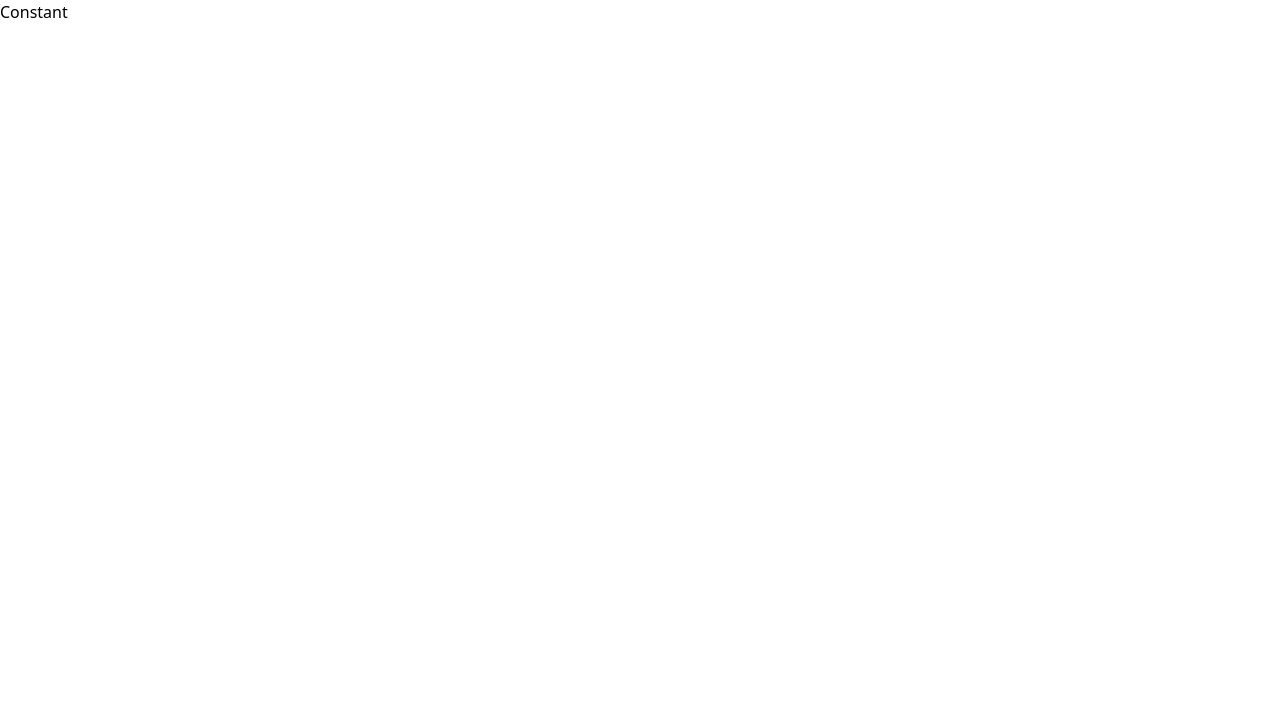
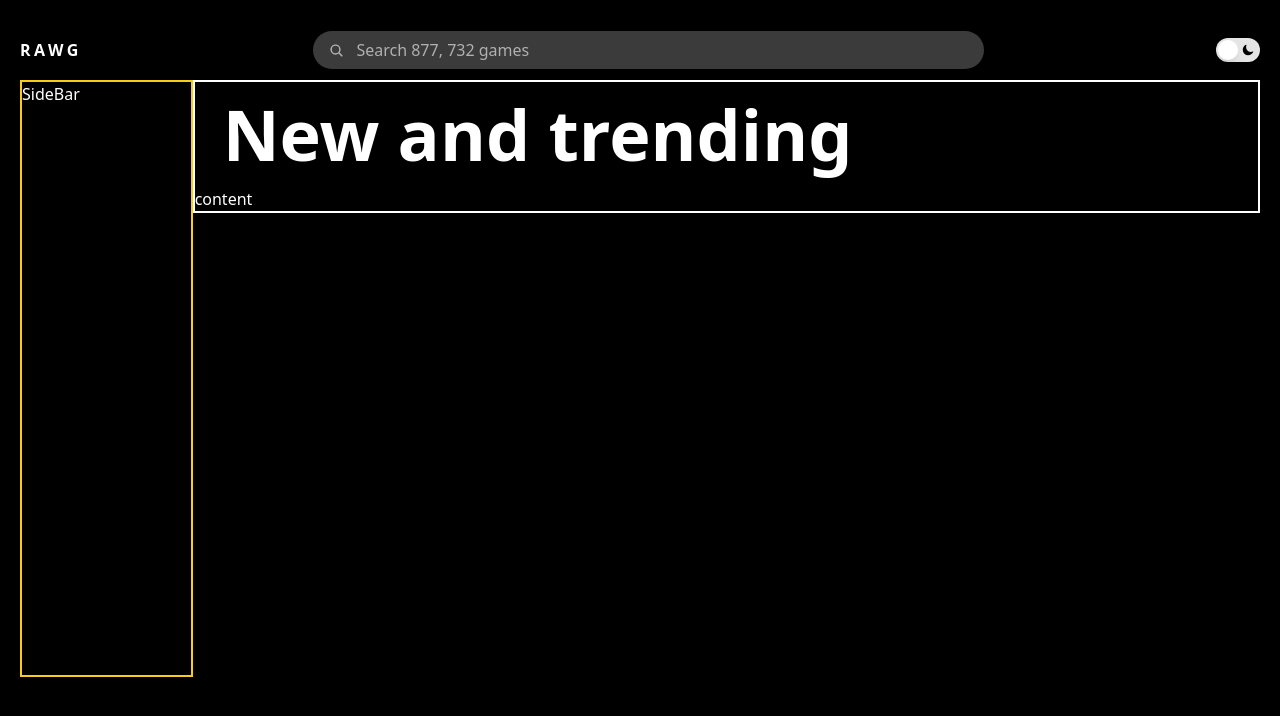
Before and after one commit to atif-ghafoor/rawg, a React (Vite) app: page / in a window 1280 px wide. Shown: the top 716 px of the page. Built offline with nearby package versions, Linux system fonts and the light colour scheme.

Commit message:
complete nav bar ui

```diff
--- a/index.html
+++ b/index.html
@@ -8,7 +8,7 @@
   <title>Rawg</title>
 </head>
 
-<body>
+<body style="background-color: black; padding:20px; color: white;">
   <div id="root"></div>
   <script type="module" src="/src/main.tsx"></script>
 </body>
--- a/package.json
+++ b/package.json
@@ -10,11 +10,14 @@
     "preview": "vite preview"
   },
   "dependencies": {
+    "@radix-ui/react-label": "^2.1.0",
+    "@radix-ui/react-switch": "^1.1.1",
     "class-variance-authority": "^0.7.1",
     "clsx": "^2.1.1",
     "lucide-react": "^0.462.0",
     "react": "^18.3.1",
     "react-dom": "^18.3.1",
+    "react-icons": "^5.3.0",
     "tailwind-merge": "^2.5.5",
     "tailwindcss-animate": "^1.0.7"
   },
--- a/src/App.tsx
+++ b/src/App.tsx
@@ -1,10 +1,10 @@
-import Constant from "./components/Constant";
+import Maintainse from "./Maintainse";
 import "./App.css";
 
 function App() {
   return (
     <>
-      <Constant />
+      <Maintainse />
     </>
   );
 }
--- /dev/null
+++ b/src/Maintainse.tsx
@@ -0,0 +1,17 @@
+import Content from "./components/Content/Content";
+import NavBar from "./components/NavBar/NavBar";
+import SideBar from "./components/SideBar/SideBar";
+
+const Constant = () => {
+  return (
+    <>
+      <NavBar />
+      <div className="flex">
+        <SideBar />
+        <Content />
+      </div>
+    </>
+  );
+};
+
+export default Constant;
--- a/src/components/Constant.tsx
+++ /dev/null
@@ -1,5 +0,0 @@
-const Constant = () => {
-  return <div>Constant</div>;
-};
-
-export default Constant;
--- /dev/null
+++ b/src/components/Content/Content.tsx
@@ -0,0 +1,14 @@
+import Heading from "./Heading";
+
+const content = () => {
+  return (
+    <>
+      <div className="w-full h-full border-white border-2">
+        <Heading />
+        <div>content</div>
+      </div>
+    </>
+  );
+};
+
+export default content;
--- /dev/null
+++ b/src/components/Content/Heading.tsx
@@ -0,0 +1,9 @@
+interface Props {
+  text?: string;
+}
+
+const Heading = ({ text = "New and trending" }: Props) => {
+  return <h1 className="text-[70px] pl-7 font-bold">{text}</h1>;
+};
+
+export default Heading;
--- a/src/components/NavBar/NavBar.tsx
+++ b/src/components/NavBar/NavBar.tsx
@@ -0,0 +1,20 @@
+import Search from "../ui/search";
+import { Switch } from "..//ui/switch";
+
+const NavBar = () => {
+  return (
+    <div className="h-[60px] flex items-center justify-between">
+      <h1 className="logo font-extrabold -tracking-[-3.5px]">
+        <a href="/">RAWG</a>
+      </h1>
+      <div>
+        <Search />
+      </div>
+      <div className="flex shadow-md items-center space-x-2">
+        <Switch id="theme" />
+      </div>
+    </div>
+  );
+};
+
+export default NavBar;
--- a/src/components/SideBar/SideBar.tsx
+++ b/src/components/SideBar/SideBar.tsx
@@ -0,0 +1,9 @@
+const SideBar = () => {
+  return (
+    <div className="h-[597px] w-[200px] border-yellow-400 border-2">
+      SideBar
+    </div>
+  );
+};
+
+export default SideBar;
--- /dev/null
+++ b/src/components/ui/Search.tsx
@@ -0,0 +1,28 @@
+import { useState } from "react";
+import { IoSearch } from "react-icons/io5";
+
+const Search = () => {
+  const [onFocus, setOnFocus] = useState<boolean>(false);
+  return (
+    <div
+      className={
+        onFocus
+          ? "flex items-center rounded-full w-fit text-black bg-white transition-colors duration-300"
+          : "flex items-center rounded-full w-fit text-[#B0B0B0] hover:bg-white hover:text-black bg-[#3B3B3B] transition-colors duration-300"
+      }
+    >
+      <div className=" h-[38px] rounded-full rounded-r-none flex items-center pl-4 bg-transparent">
+        <IoSearch size={"15px"} className="" />
+      </div>
+      <input
+        className="bg-transparent border-0 outline-0 w-[50vw] h-[38px] rounded-full placeholder:text-[#B0B0B0] pl-3 rounded-l-none"
+        placeholder="Search 877, 732 games"
+        type="text"
+        onFocus={() => setOnFocus(true)}
+        onBlur={() => setOnFocus(false)}
+      />
+    </div>
+  );
+};
+
+export default Search;
--- /dev/null
+++ b/src/components/ui/label.tsx
@@ -0,0 +1,24 @@
+import * as React from "react";
+import * as LabelPrimitive from "@radix-ui/react-label";
+import { cva, type VariantProps } from "class-variance-authority";
+
+import { cn } from "../../lib/utils";
+
+const labelVariants = cva(
+  "text-sm font-medium leading-none peer-disabled:cursor-not-allowed peer-disabled:opacity-70"
+);
+
+const Label = React.forwardRef<
+  React.ElementRef<typeof LabelPrimitive.Root>,
+  React.ComponentPropsWithoutRef<typeof LabelPrimitive.Root> &
+    VariantProps<typeof labelVariants>
+>(({ className, ...props }, ref) => (
+  <LabelPrimitive.Root
+    ref={ref}
+    className={cn(labelVariants(), className)}
+    {...props}
+  />
+));
+Label.displayName = LabelPrimitive.Root.displayName;
+
+export { Label };
--- /dev/null
+++ b/src/components/ui/switch.tsx
@@ -0,0 +1,41 @@
+import * as React from "react";
+import * as SwitchPrimitives from "@radix-ui/react-switch";
+import { cn } from "../../lib/utils";
+import { IoSunny, IoMoon } from "react-icons/io5";
+
+const Switch = React.forwardRef<
+  React.ElementRef<typeof SwitchPrimitives.Root>,
+  React.ComponentPropsWithoutRef<typeof SwitchPrimitives.Root>
+>(({ className, ...props }, ref) => (
+  <SwitchPrimitives.Root
+    className={cn(
+      "relative peer inline-flex h-6 w-11 shrink-0 cursor-pointer items-center rounded-full border-2 border-transparent transition-colors focus-visible:outline-none focus-visible:ring-2 focus-visible:ring-neutral-950 focus-visible:ring-offset-2 focus-visible:ring-offset-white disabled:cursor-not-allowed disabled:opacity-50 data-[state=checked]:bg-[#3B3B3B] data-[state=unchecked]:bg-neutral-200 dark:focus-visible:ring-neutral-300 dark:focus-visible:ring-offset-neutral-950 dark:data-[state=checked]:bg-neutral-50 dark:data-[state=unchecked]:bg-neutral-800",
+      className
+    )}
+    {...props}
+    ref={ref}
+  >
+    {/* Sun Icon for Light Mode */}
+    <IoSunny
+      className={cn(
+        "absolute left-1 transition-opacity text-white dark:text-white"
+      )}
+      size={12}
+    />
+    {/* Moon Icon for Dark Mode */}
+    <IoMoon
+      className={cn(
+        "absolute right-1 transition-opacity text-black dark:text-white"
+      )}
+      size={12}
+    />
+    <SwitchPrimitives.Thumb
+      className={cn(
+        "pointer-events-none block h-5 w-5 rounded-full bg-white shadow-lg ring-0 transition-transform data-[state=checked]:translate-x-5 data-[state=unchecked]:translate-x-0 dark:bg-neutral-950"
+      )}
+    />
+  </SwitchPrimitives.Root>
+));
+Switch.displayName = SwitchPrimitives.Root.displayName;
+
+export { Switch };
```
Also changed, not shown: 1 other file (tests, documents, lock files or other folders).
